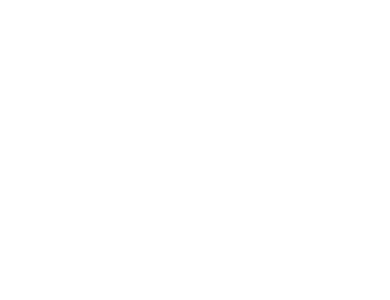
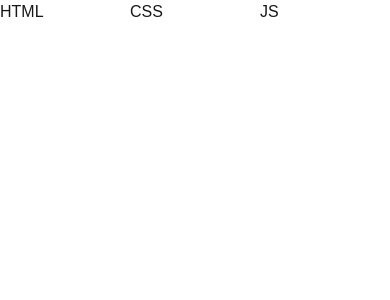
Before and after one commit to ZooMbix-hub/Code-Lore, a Next.js app: page / in a window 390 px wide. Shown: the top 300 px of the page. Built offline with nearby package versions, Linux system fonts and the light colour scheme.

Commit message:
feat: добавление маршрутизации

```diff
--- a/next.config.ts
+++ b/next.config.ts
@@ -2,6 +2,7 @@ import type { NextConfig } from 'next';
 
 const nextConfig: NextConfig = {
   reactCompiler: true,
+  typedRoutes: true,
 };
 
 export default nextConfig;
--- /dev/null
+++ b/src/app/docs/[section]/[article]/page.tsx
@@ -0,0 +1,9 @@
+export default async function Page({ params }: PageProps<'/docs/[section]/[article]'>) {
+  const { section, article } = await params;
+
+  return (
+    <div>
+      Page {section} {article}
+    </div>
+  );
+}
--- /dev/null
+++ b/src/app/docs/[section]/page.tsx
@@ -0,0 +1,11 @@
+export const dynamicParams = false;
+
+export function generateStaticParams() {
+  return [{ section: 'html' }, { section: 'css' }, { section: 'js' }];
+}
+
+export default async function Page({ params }: PageProps<'/docs/[section]'>) {
+  const { section } = await params;
+
+  return <div>Page {section}</div>;
+}
--- /dev/null
+++ b/src/app/docs/page.tsx
@@ -0,0 +1,3 @@
+export default function Page() {
+  return <div>Page Docs</div>;
+}
--- a/src/app/layout.tsx
+++ b/src/app/layout.tsx
@@ -13,8 +13,7 @@ const geistMono = Geist_Mono({
 });
 
 export const metadata: Metadata = {
-  title: 'Create Next App',
-  description: 'Generated by create next app',
+  title: 'Code Lore',
 };
 
 export default function RootLayout({ children }: LayoutProps<'/'>) {
--- /dev/null
+++ b/src/shared/config/index.ts
@@ -0,0 +1 @@
+export { ROUTES } from './routes';
--- /dev/null
+++ b/src/shared/config/routes.ts
@@ -0,0 +1,5 @@
+export const ROUTES = {
+  main: '/',
+  section: (section: string) => `/docs/${section}` as const,
+  article: (section: string, article: string) => `/docs/${section}/${article}` as const,
+} as const;
--- a/src/views/home/index.ts
+++ b/src/views/home/index.ts
@@ -1 +1 @@
-export { HomePage } from './ui/home-page';
+export { HomePage } from './ui/HomePage';
--- /dev/null
+++ b/src/views/home/ui/HomePage.tsx
@@ -0,0 +1,16 @@
+import Link from 'next/link';
+import { ROUTES } from '@/shared/config';
+
+export function HomePage() {
+  return (
+    <div className="flex flex-1 flex-col items-center justify-center bg-zinc-50 dark:bg-black">
+      <main className="flex w-full flex-1 flex-col justify-between bg-white dark:bg-black">
+        <div className="grid grid-cols-3">
+          <Link href={ROUTES.section('/html')}>HTML</Link>
+          <Link href={ROUTES.section('/css')}>CSS</Link>
+          <Link href={ROUTES.section('/js')}>JS</Link>
+        </div>
+      </main>
+    </div>
+  );
+}
--- a/src/views/home/ui/home-page.tsx
+++ /dev/null
@@ -1,7 +0,0 @@
-export function HomePage() {
-  return (
-    <div className="flex flex-1 flex-col items-center justify-center bg-zinc-50 font-sans dark:bg-black">
-      <main className="flex w-full max-w-3xl flex-1 flex-col items-center justify-between bg-white px-16 py-32 sm:items-start dark:bg-black"></main>
-    </div>
-  );
-}
```
Also changed, not shown: .oxlintrc.json, 1 other file (tests, documents, lock files or other folders).
